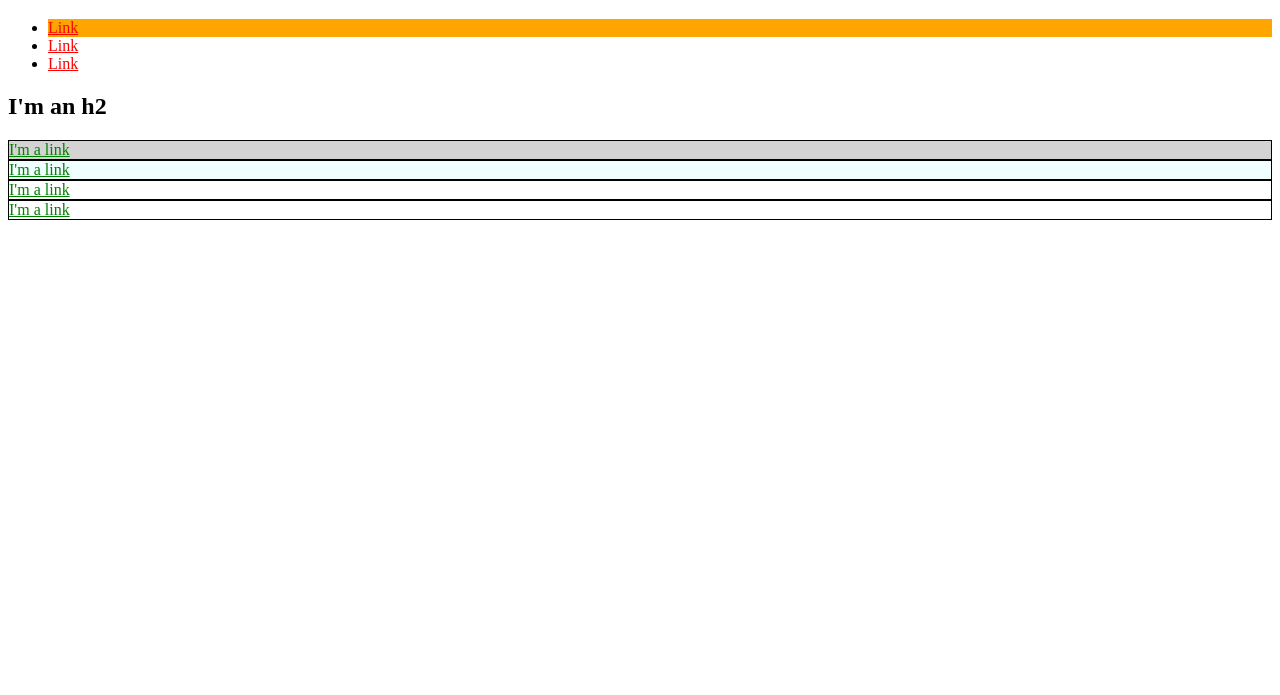
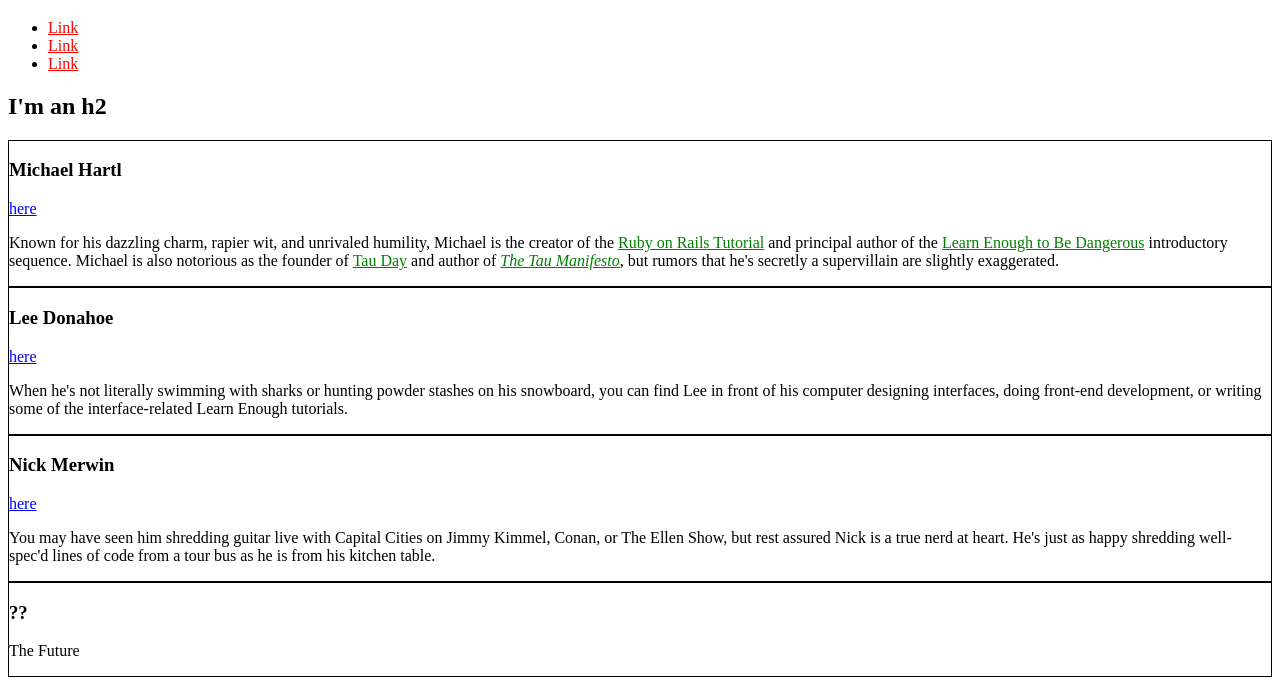
Before and after one commit to nelsonagamata/nelsonagamata.github.io, a plain HTML site: page index.html in a window 1280 px wide. Shown: the part 61-756 px from the top of the page. Drawn offline with Linux system fonts and the light colour scheme.

Commit message:
Add content and organize styles

```diff
--- a/index.html
+++ b/index.html
@@ -7,27 +7,21 @@
 			a {
 				color: red;
 			}
-			#exec-bio {
-				background-color: lightgray;
-			}
-			#special {
-				background-color: orange; ;
-			}
 			.bio-box {
 				border: 1px solid black;
 			}
-			.bio-box a {
+			.bio-copy a {
 				color: green;
 			}
-			.highlight {
-				background-color: azure;
+			a.social-link {
+				color: blue;
 			}
 		</style>
   </head>
   <body>
     <h1>I'm an h1</h1>
     <ul>
-      <li id="special">
+      <li>
         <a href="https://example.com/">Link</a>
       </li>
       <li>
@@ -38,17 +32,54 @@
       </li>
     </ul>
     <h2>I'm an h2</h2>
-    <div id="exec-bio" class="bio-box">
-      <a href="https://example.com/">I'm a link</a>
-    </div>
-    <div class="bio-box highlight">
-      <a href="https://example.com/">I'm a link</a>
+    <div class="bio-box">
+      <h3>Michael Hartl</h3>
+      <a href="https://twitter.com/mhartl" class="social-link">here</a>
+			<div class="bio-copy">
+				<p>
+					Known for his dazzling charm, rapier wit, and unrivaled humility,
+					Michael is the creator of the
+					<a href="https://www.railstutorial.org/">Ruby on Rails
+					Tutorial</a> and principal author of the
+					<a href="https://learnenough.com/">
+					Learn Enough to Be Dangerous</a> introductory sequence. Michael
+					is also notorious as the founder of
+					<a href="http://tauday.com/">Tau Day</a> and author of
+					<a href="http://tauday.com/tau-manifesto"><em>The Tau
+					Manifesto</em></a>, but rumors that he's secretly a supervillain
+					are slightly exaggerated.
+				</p>
+			</div>
     </div>
     <div class="bio-box">
-      <a href="https://example.com/">I'm a link</a>
+      <h3>Lee Donahoe</h3>
+      <a href="https://twitter.com/leedonahoe" class="social-link">here</a>
+			<div class="bio-copy">
+				<p>
+					When he's not literally swimming with sharks or hunting powder stashes on
+					his snowboard, you can find Lee in front of his computer designing
+					interfaces, doing front-end development, or writing some of the
+					interface-related Learn Enough tutorials.
+				</p>
+			</div>
     </div>
     <div class="bio-box">
-      <a href="https://example.com/">I'm a link</a>
+      <h3>Nick Merwin</h3>
+      <a href="https://twitter.com/nickmerwin" class="social-link">here</a>
+			<div class="bio-copy">
+				<p>
+					You may have seen him shredding guitar live with Capital Cities on Jimmy
+					Kimmel, Conan, or The Ellen Show, but rest assured Nick is a true nerd at
+					heart. He's just as happy shredding well-spec'd lines of code from a tour
+					bus as he is from his kitchen table.
+				</p>
+			</div>
+    </div>
+    <div class="bio-box">
+      <h3>??</h3>
+      <p>
+        The Future
+      </p>
     </div>
   </body>
 </html>
```
